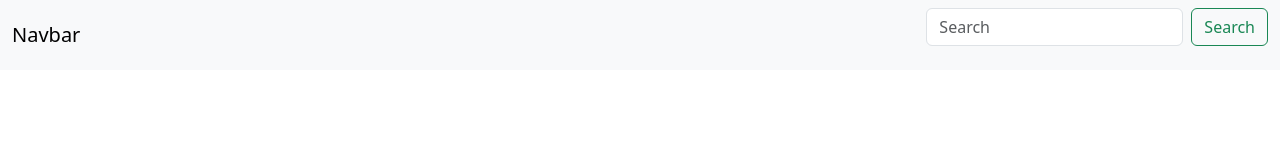
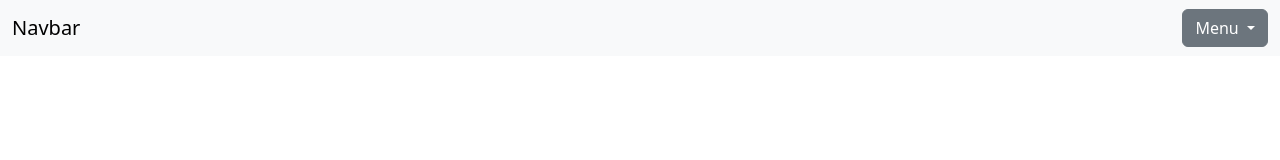
Before and after one commit to kaluu89/git_term, a plain HTML site: page index.html in a window 1280 px wide. Drawn offline with nearby package versions, Linux system fonts and the light colour scheme.

Commit message:
navbar ceo

```diff
--- a/index.html
+++ b/index.html
@@ -9,10 +9,17 @@
     <nav class="navbar bg-body-tertiary">
       <div class="container-fluid">
         <a class="navbar-brand">Navbar</a>
-        <form class="d-flex" role="search">
-          <input class="form-control me-2" type="search" placeholder="Search" aria-label="Search">
-          <button class="btn btn-outline-success" type="submit">Search</button>
-        </form>
+        <div class="dropdown">
+          <a class="btn btn-secondary dropdown-toggle" href="#" role="button" data-bs-toggle="dropdown" aria-expanded="false">
+            Menu
+          </a>
+
+          <ul class="dropdown-menu">
+            <li><a class="dropdown-item" href="#">About me</a></li>
+            <li><a class="dropdown-item" href="#">My work</a></li>
+            <li><a class="dropdown-item" href="#">Contact me</a></li>
+          </ul>
+        </div>
       </div>
     </nav>
 
```
